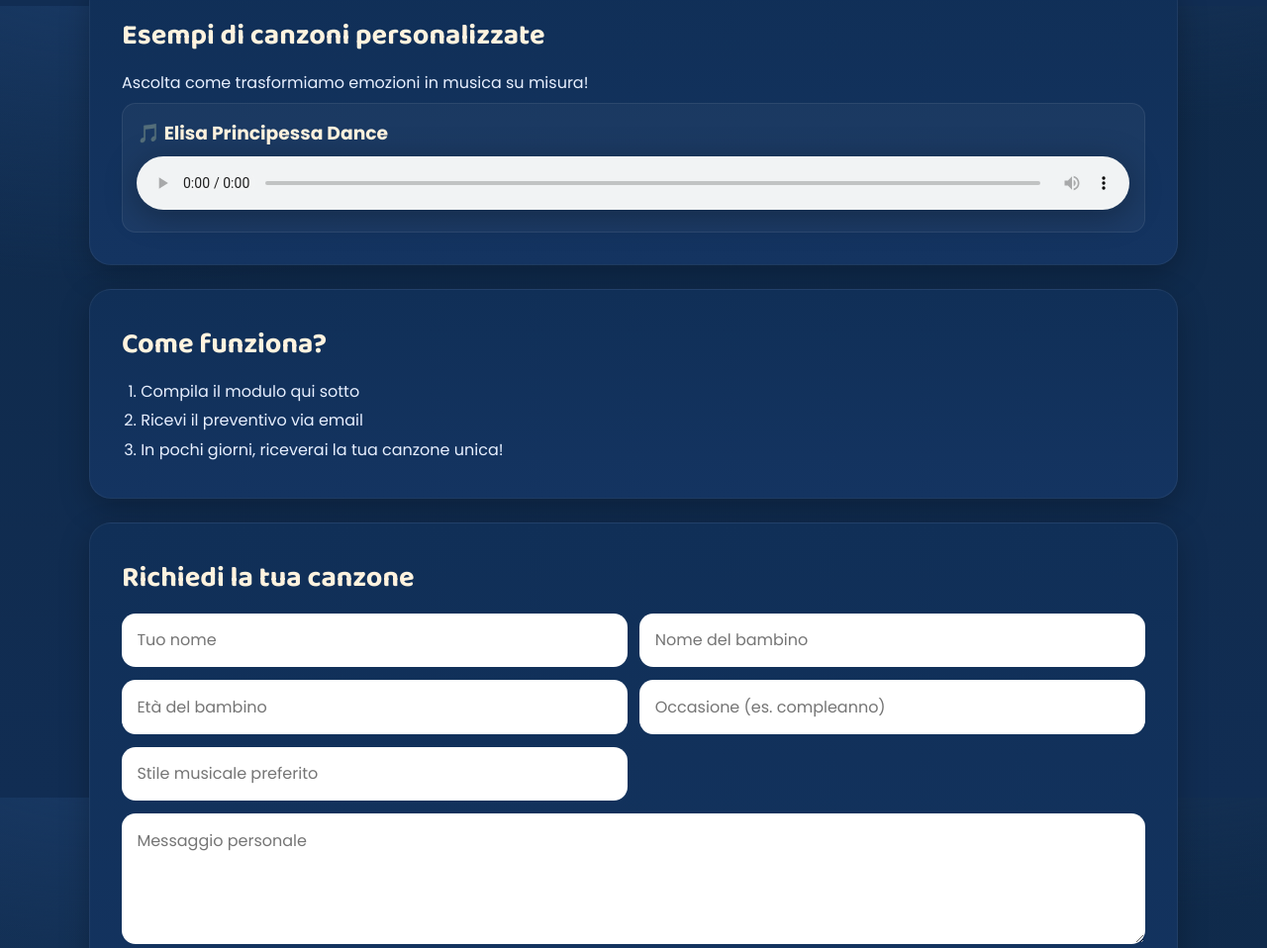
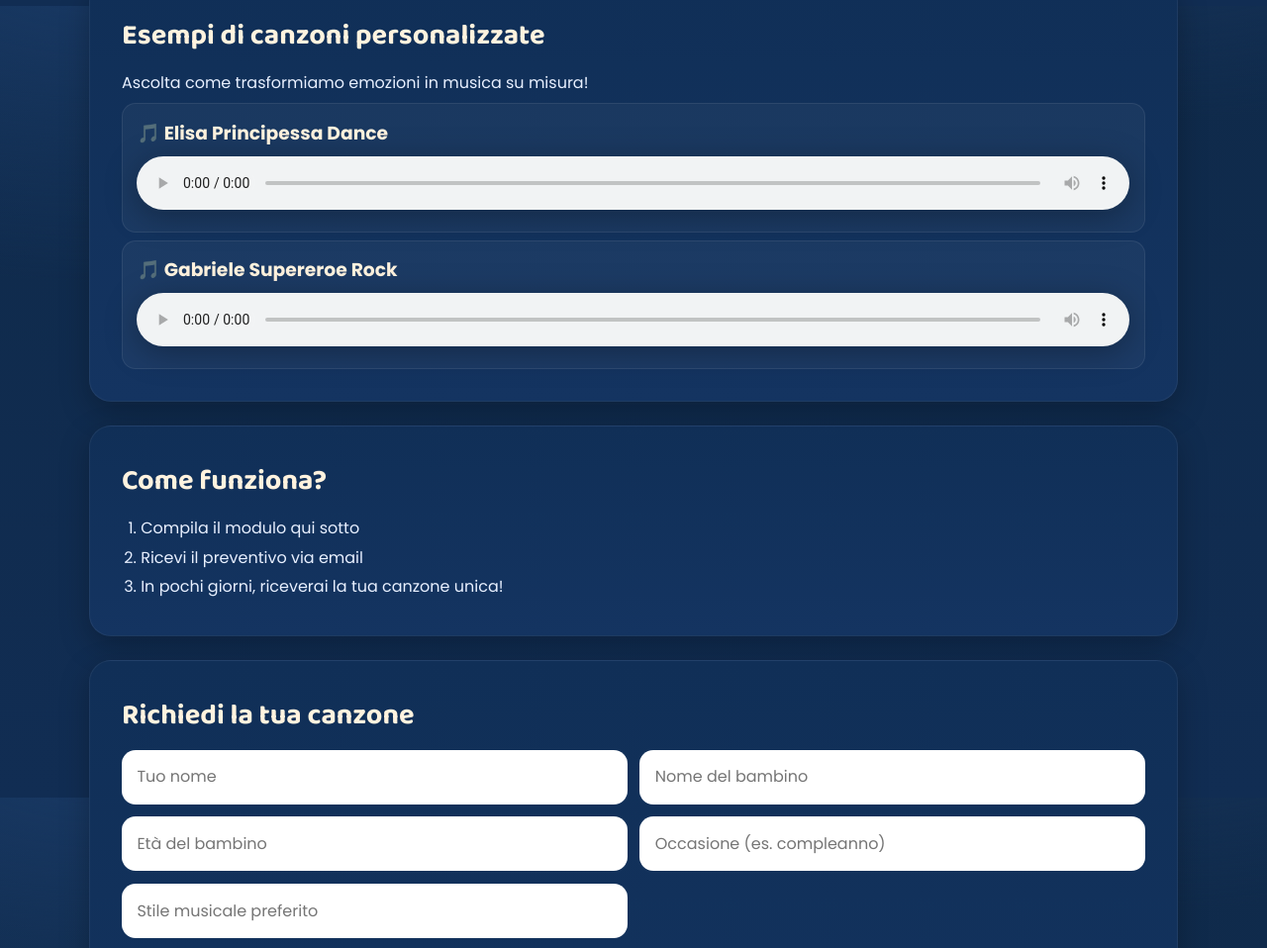
Before and after one commit to NotesLandMusic/NotesLand, a plain HTML site: page index.html in a window 1280 px wide. Shown: the part 794-1752 px from the top of the page at 99% size. Drawn offline with Linux system fonts and the light colour scheme.

Commit message:
Update index.html

```diff
--- a/index.html
+++ b/index.html
@@ -31,10 +31,20 @@
     <section class="examples">
       <h2>Esempi di canzoni personalizzate</h2>
       <p>Ascolta come trasformiamo emozioni in musica su misura!</p>
+
       <div class="track">
         <h3>🎵 Elisa Principessa Dance</h3>
         <audio controls>
           <source src="demo1.mp3" type="audio/mpeg">
+          Il tuo browser non supporta l’audio HTML.
+        </audio>
+      </div>
+
+      <div class="track">
+        <h3>🎵 Gabriele Supereroe Rock</h3>
+        <audio controls>
+          <source src="demo2.mp3" type="audio/mpeg">
+          Il tuo browser non supporta l’audio HTML.
         </audio>
       </div>
     </section>
@@ -52,7 +62,9 @@
       <h2>Richiedi la tua canzone</h2>
       <form action="https://api.web3forms.com/submit" method="POST">
         <input type="hidden" name="access_key" value="01cb7a20-2752-4c19-8f01-0a9a118af972">
+        <!-- Redirect a vercel -->
         <input type="hidden" name="redirect" value="https://notes-land.vercel.app/grazie.html">
+
         <input type="text" name="nome_genitore" placeholder="Tuo nome" required />
         <input type="text" name="nome_bambino" placeholder="Nome del bambino" required />
         <input type="text" name="eta_bambino" placeholder="Età del bambino" required />
@@ -61,6 +73,7 @@
         <textarea class="full" name="messaggio" placeholder="Messaggio personale" rows="4"></textarea>
         <input class="full" type="email" name="email" placeholder="La tua email" required />
         <input type="text" name="botcheck" style="display:none">
+
         <button class="full" type="submit">Invia richiesta</button>
       </form>
     </section>
```
